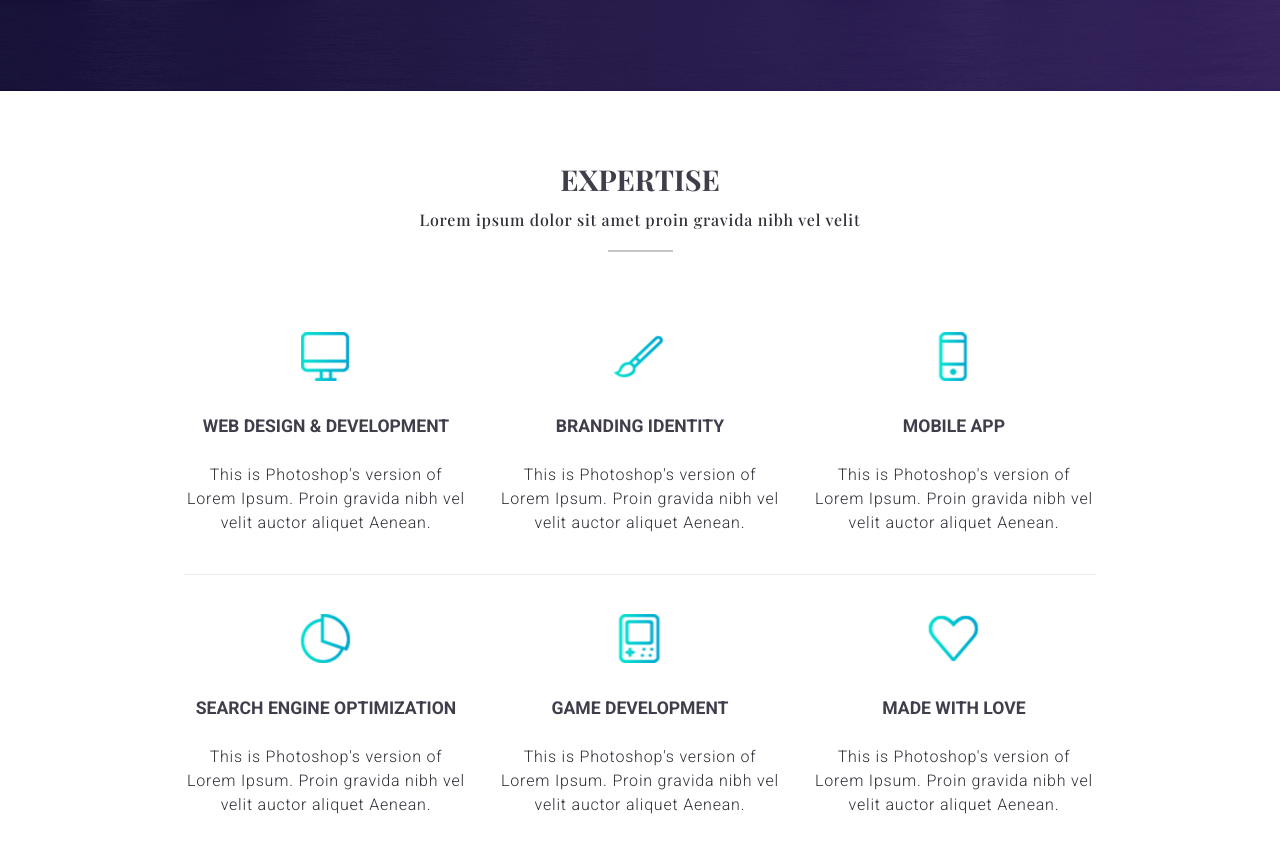
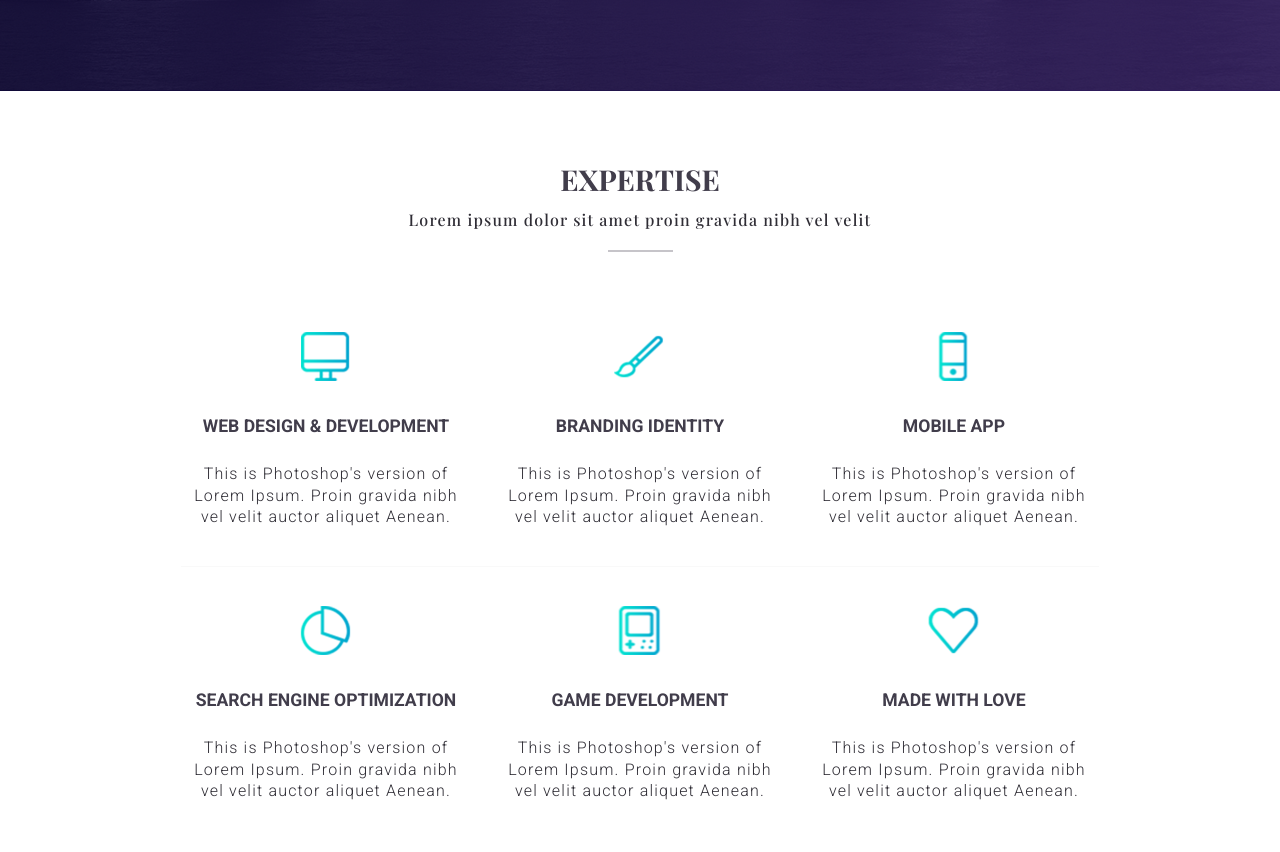
Before and after one commit to Sgadmer/NutnetFrontendTest, a React (Create React App) app in the folder nut-net-fron-test-app/: page / in a window 1280 px wide. Shown: the part 1710-2562 px from the top of the page. Built offline with nearby package versions, Linux system fonts and the light colour scheme; a web font is replaced by a local one.

Commit message:
1) Установил 5 версию Bootctrap 2) Поправил стили в соответствии с макетом

```diff
--- a/nut-net-fron-test-app/package.json
+++ b/nut-net-fron-test-app/package.json
@@ -6,7 +6,7 @@
     "@testing-library/jest-dom": "^4.2.4",
     "@testing-library/react": "^9.5.0",
     "@testing-library/user-event": "^7.2.1",
-    "bootstrap": "^4.5.2",
+    "bootstrap": "^5.0.0-alpha2",
     "node-sass": "^4.14.1",
     "react": "^16.13.1",
     "react-dom": "^16.13.1",
--- a/nut-net-fron-test-app/src/components/Expertise/Expertise.scss
+++ b/nut-net-fron-test-app/src/components/Expertise/Expertise.scss
@@ -22,7 +22,7 @@
     align-items: center;
     color: $darkAshPurpleColor;
     @extend %fontPlayFair;
-    letter-spacing: 0.05em;
+    letter-spacing: 0.075em;
     margin-bottom: 41px;
     font-weight: 500;
 
@@ -62,8 +62,9 @@
           @extend %fontRoboto;
           color: $darkAshPurpleColor;
           font-weight: 300;
-          letter-spacing: 0.05em;
+          letter-spacing: 0.075em;
           text-align: center;
+          line-height: 21.3px;
           margin: 0;
           max-width: 100%; //Для адекватного переноса текста в IE
         }
--- a/nut-net-fron-test-app/src/components/Header/NavBar.jsx
+++ b/nut-net-fron-test-app/src/components/Header/NavBar.jsx
@@ -4,7 +4,7 @@ import logo from "./headerLogo.png";
 function NavBar() {
     return (
 
-        <div className="navBar  contentWrapper">
+        <nav className="navBar  contentWrapper">
           <a href="/#" className="navBar__logo">
             <img src={logo} alt="HeaderLogo" />
           </a>
@@ -32,7 +32,7 @@ function NavBar() {
               CONTACT
             </a>
           </div>
-        </div>
+        </nav>
 
 
     );
--- a/nut-net-fron-test-app/src/globalStyles.scss
+++ b/nut-net-fron-test-app/src/globalStyles.scss
@@ -13,6 +13,7 @@ html {
 }
 
 a {
+  text-decoration: none;
   &:hover {
     cursor: pointer;
   }
```
Also changed, not shown: 1 other file (tests, documents, lock files or other folders).
